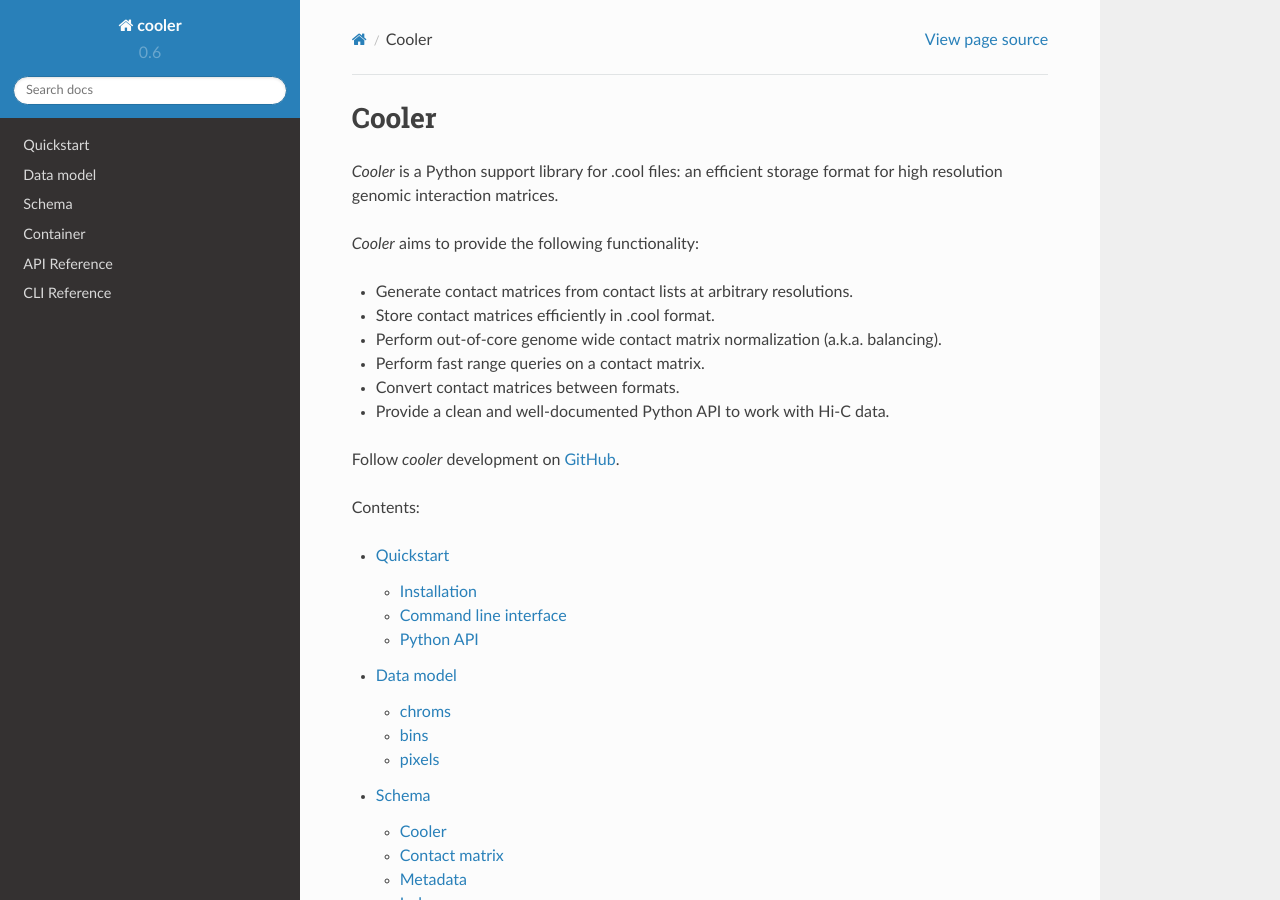
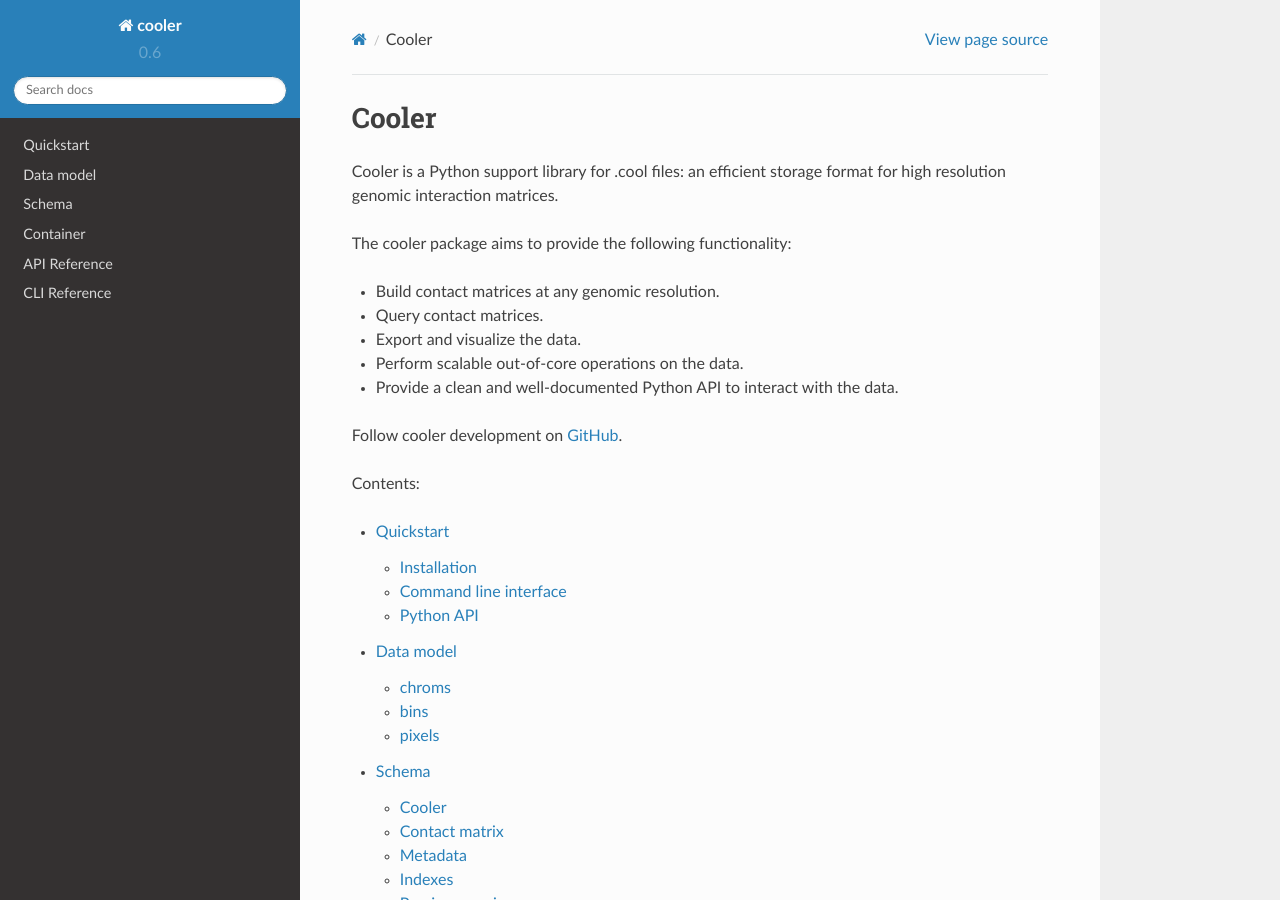
Before and after one commit to open2c/cooler, a Sphinx documentation site: the page built from docs/index.rst, in a window 1280 px wide and 900 px high. Built offline with Sphinx 7.4.7 and the Read the Docs theme 2.0.0, drawn with Linux system fonts in a browser that asks for light colours; some of the changed text lies outside the part shown.

Commit message:
Update docs

```diff
--- a/docs/api.rst
+++ b/docs/api.rst
@@ -60,7 +60,7 @@
 
 Data selection
 --------------
-Several :class:`cooler.Cooler` methods return data selectors. They don't retrieve any data from disk until queried. There are several ways to query using selectors. Genomic intervals can be provided using UCSC-style strings or chrom-start-end triples ``(str, int, int)``.
+Several :class:`cooler.Cooler` methods return data selectors. They don't retrieve any data from disk until queried. There are several ways to query using selectors. Genomic intervals can be provided using UCSC-style strings ``'{chrom}:{start}-{end}'`` or chrom-start-end triples ``(str, int, int)``.
 
 
 Table selectors (chroms, bins, pixels)
--- a/docs/conf.py
+++ b/docs/conf.py
@@ -85,7 +85,7 @@
 
 # General information about the project.
 project = 'cooler'
-copyright = '2016, Nezar Abdennur'
+copyright = '2016-2017, Nezar Abdennur'
 author = 'Nezar Abdennur'
 
 # The version info for the project you're documenting, acts as replacement for
--- a/docs/index.rst
+++ b/docs/index.rst
@@ -7,18 +7,17 @@
 Cooler
 ======
 
-*Cooler* is a Python support library for .cool files: an efficient storage format for high resolution genomic interaction matrices.
+Cooler is a Python support library for .cool files: an efficient storage format for high resolution genomic interaction matrices.
 
-*Cooler* aims to provide the following functionality:
+The cooler package aims to provide the following functionality:
 
-* Generate contact matrices from contact lists at arbitrary resolutions.
-* Store contact matrices efficiently in .cool format.
-* Perform out-of-core genome wide contact matrix normalization (a.k.a. balancing).
-* Perform fast range queries on a contact matrix.
-* Convert contact matrices between formats.
-* Provide a clean and well-documented Python API to work with Hi-C data.
+* Build contact matrices at any genomic resolution.
+* Query contact matrices.
+* Export and visualize the data.
+* Perform scalable out-of-core operations on the data.
+* Provide a clean and well-documented Python API to interact with the data.
 
-Follow *cooler* development on `GitHub <https://github.com/mirnylab/cooler>`_.
+Follow cooler development on `GitHub <https://github.com/mirnylab/cooler>`_.
 
 
 Contents:
```
